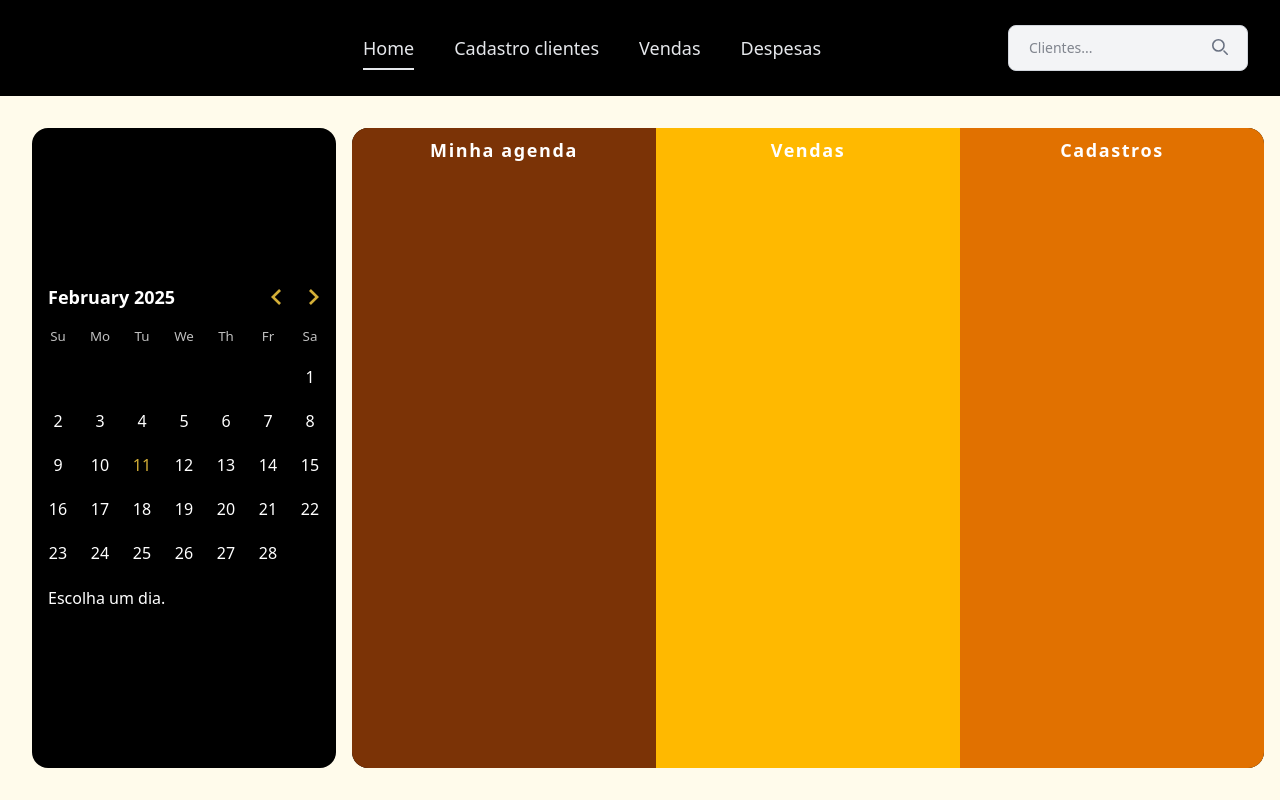
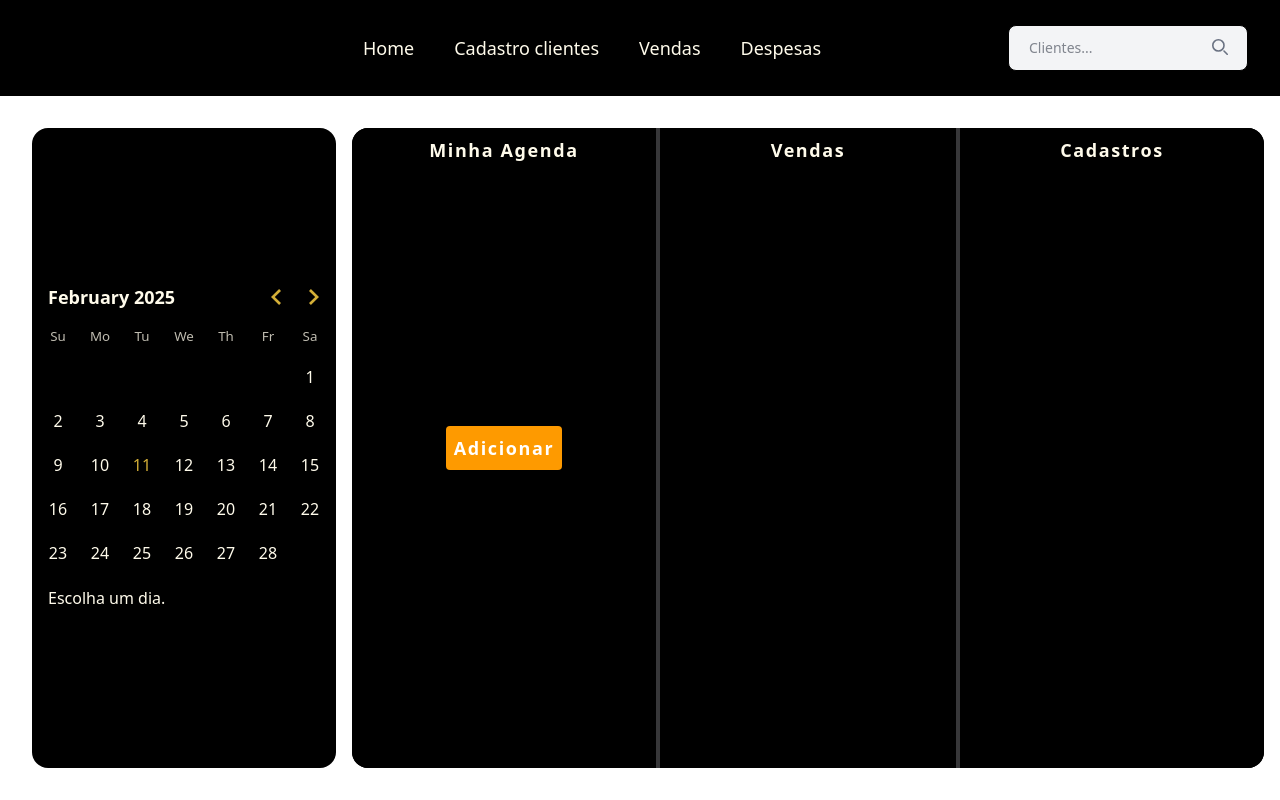
Before and after one commit to LeonardoLobas/Gest-o, a React (Vite) app: page /Home in a window 1280 px wide. Built offline with nearby package versions, Linux system fonts and the light colour scheme.

Commit message:
Adicionar framer-motion como dependência e implementar animações no cabeçalho e na seção "Minha agenda" da página Home

```diff
--- a/package.json
+++ b/package.json
@@ -11,6 +11,7 @@
   },
   "dependencies": {
     "@tailwindcss/vite": "^4.0.6",
+    "framer-motion": "^12.4.7",
     "react": "^19.0.0",
     "react-day-picker": "^9.5.1",
     "react-dom": "^19.0.0",
--- a/src/Components/header.tsx
+++ b/src/Components/header.tsx
@@ -1,4 +1,5 @@
 import { Link, useLocation } from "react-router-dom";
+import { motion } from "framer-motion";
 
 interface MenuItem {
     path: string;
@@ -15,9 +16,14 @@ const menuItems: MenuItem[] = [
 const Header = () => {
     const location = useLocation();
     return (
-        <header className="flex h-24 w-full bg-black  px-8">
+        <motion.header
+            initial={{ y: -100, opacity: 0 }} // Começa fora da tela, acima
+            animate={{ y: 0, opacity: 1 }} // Desce suavemente
+            transition={{ duration: 0.8, ease: "easeOut" }} // Tempo da animação
+            className="flex h-24 w-full bg-black  px-8"
+        >
             <nav className="flex  w-[100%] items-center justify-center pl-36 ">
-                <ul className="flex gap-10 text-lg text-gray-200">
+                <ul className="flex gap-10 text-lg text-amber-50">
                     {menuItems.map((item) => {
                         const isActive = location.pathname === item.path;
                         return (
@@ -30,7 +36,7 @@ const Header = () => {
                                     {item.label}
                                 </Link>
                                 <span
-                                    className={`absolute bottom-0 left-0 h-0.5 bg-gray-200 transition-all duration-300 ease-in-out ${
+                                    className={`absolute bottom-0 left-0 h-0.5 bg-black transition-all duration-300 ease-in-out ${
                                         isActive
                                             ? "w-full"
                                             : "w-0 group-hover:w-full"
@@ -48,7 +54,7 @@ const Header = () => {
                         <input
                             type="search"
                             id="default-search"
-                            className="block w-60 p-3 pl-5 text-sm text-gray-900 border border-gray-300 rounded-lg bg-gray-100"
+                            className="block w-60 p-3 pl-5 text-sm text-gray-900 border border-black rounded-lg bg-gray-100"
                             placeholder="Clientes..."
                             required
                         />
@@ -75,7 +81,7 @@ const Header = () => {
                     </div>
                 </form>
             </div>
-        </header>
+        </motion.header>
     );
 };
 
--- a/src/Home.tsx
+++ b/src/Home.tsx
@@ -2,12 +2,25 @@ import { useState } from "react";
 import { DayPicker } from "react-day-picker";
 import "react-day-picker/style.css";
 import "./daypicker-overrides.css";
+import { motion, useAnimation } from "framer-motion";
 
 const Home = () => {
     const [selected, setSelected] = useState<Date>();
+    const [clicked, setClicked] = useState(false);
+    const controls = useAnimation();
+
+    const handleClick = () => {
+        if (!clicked) {
+            setClicked(true);
+            controls.start({
+                y: 170,
+                transition: { type: "spring", stiffness: 100 },
+            });
+        }
+    };
     return (
-        <div className="flex-1 bg-amber-50  h-full p-8 grid grid-cols-[25%_75%] gap-4 ">
-            <div className="bg-black text-white grid place-items-center rounded-2xl ">
+        <div className="flex-1 bg-[#FFFDF3]h-full p-8 grid grid-cols-[25%_75%] gap-4 ">
+            <div className="bg-black  text-amber-50 grid place-items-center rounded-2xl ">
                 <DayPicker
                     mode="single"
                     selected={selected}
@@ -20,17 +33,67 @@ const Home = () => {
                 />
             </div>
 
-            <div className="bg-black text-white grid grid-cols-3 place-items-center text-lg tracking-[0.1rem] font-bold rounded-2xl overflow-hidden">
-                <div className="col-span-1 h-full w-full place-items-center  bg-amber-900">
-                    {" "}
-                    <h1 className="mt-2">Minha agenda</h1>
-                </div>
-                <div className="col-span-1 h-full place-items-center w-full bg-amber-400">
+            <div className="bg-black text-amber-50 grid grid-cols-3 place-items-center text-lg tracking-[0.1rem] font-bold rounded-2xl overflow-hidden">
+                <motion.div
+                    className="col-span-1  border-[#373739] place-content-center h-full place-items-center w-full bg-black relative"
+                    initial={{
+                        y: -100,
+                    }}
+                    animate={{
+                        y: 0,
+                    }}
+                    transition={{
+                        duration: 0.8,
+                        ease: "easeOut",
+                    }}
+                >
+                    <h1 className="mt-2 w-full text-center absolute top-0">
+                        Minha Agenda
+                    </h1>
+                    <div>
+                        <motion.button
+                            className="p-2 bg-amber-500 cursor-pointer text-white rounded"
+                            onClick={handleClick}
+                            animate={controls}
+                            whileTap={{ scale: 0.9 }}
+                            transition={{ type: "spring", stiffness: 300 }}
+                        >
+                            Adicionar
+                        </motion.button>
+                    </div>
+                </motion.div>
+                <motion.div
+                    className="col-span-1 border-l-4 border-r-4 border-[#373739] h-full place-items-center w-full bg-black relative"
+                    initial={{
+                        borderTopWidth: 0,
+                        borderBottomWidth: 0,
+                        y: -100,
+                    }}
+                    animate={{
+                        y: 0,
+                    }}
+                    transition={{
+                        duration: 0.8,
+                        ease: "easeOut",
+                    }}
+                >
                     <h1 className="mt-2">Vendas</h1>
-                </div>
-                <div className="col-span-1 h-full place-items-center w-full bg-amber-600">
+                </motion.div>
+                <motion.div
+                    className="col-span-1  border-[#373739] h-full place-items-center w-full bg-black relative"
+                    initial={{
+                        y: -100,
+                    }}
+                    animate={{
+                        y: 0,
+                    }}
+                    transition={{
+                        duration: 0.8,
+                        ease: "easeOut",
+                    }}
+                >
                     <h1 className="mt-2">Cadastros</h1>
-                </div>
+                </motion.div>
             </div>
         </div>
     );
--- a/tailwind.config.js
+++ b/tailwind.config.js
@@ -1,7 +1,25 @@
+import { animate, keyframes } from "framer-motion";
+
 export default {
     content: ["./index.html", "./src/**/*.{js,ts,jsx,tsx}"],
     theme: {
-        extend: {},
+        extend: {
+            keyframes: {
+                borderAnimation: {
+                    "0%": {
+                        borderTopWidth: "0",
+                        borderBottonWidth: "0",
+                    },
+                    "100%": {
+                        borderTopWidth: "3px",
+                        borderBottonWidth: "3px",
+                    },
+                },
+            },
+            animation: {
+                borderAnimation: "borderAnimation 0.8s ease-out forward",
+            },
+        },
     },
     plugins: [],
 };
```
Also changed, not shown: 1 other file (tests, documents, lock files or other folders).
